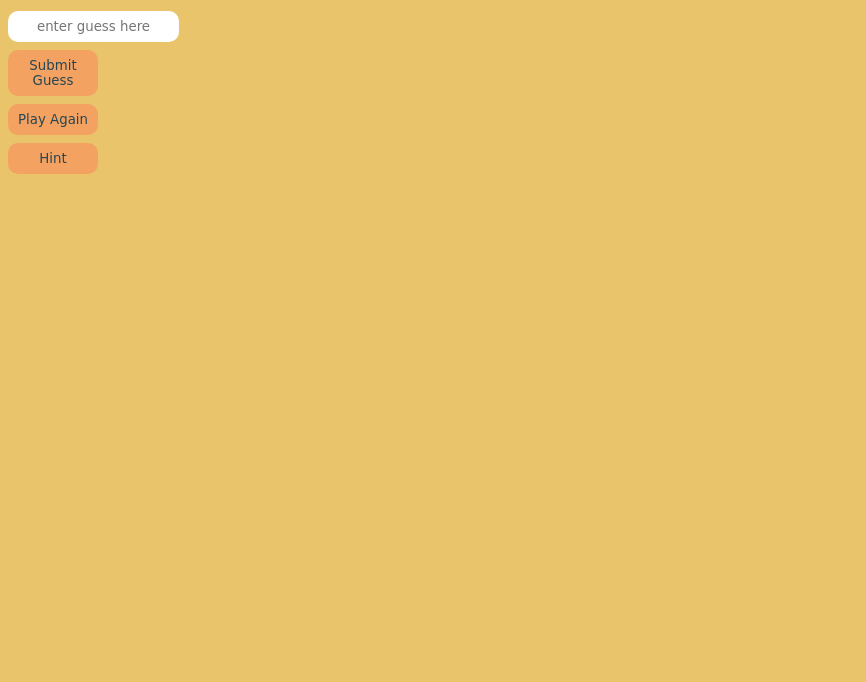
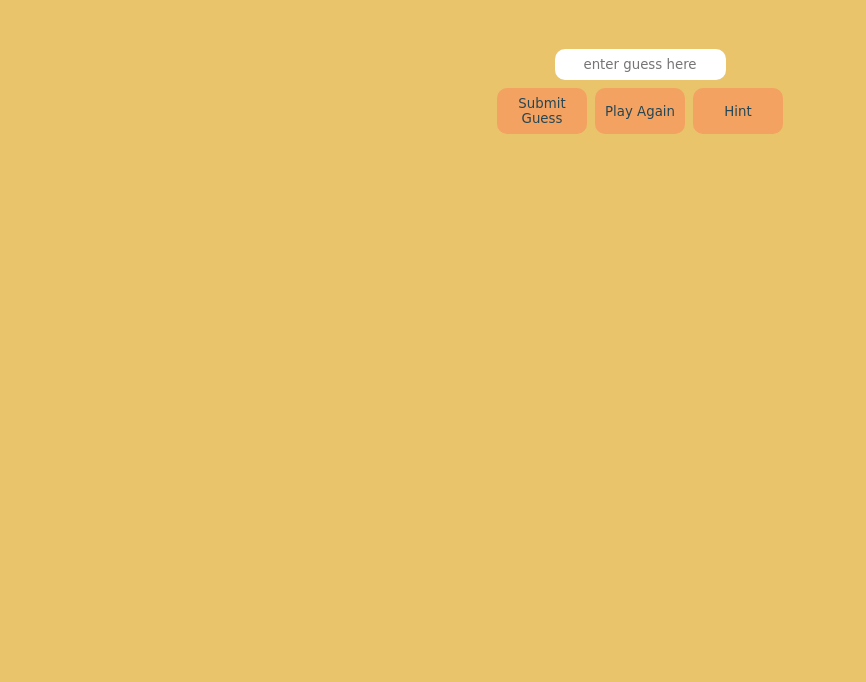
Before and after one commit to corumgold/guessinGame, a website: page index.html in a window 1280 px wide. Shown: the part 118-800 px from the top of the page, without its empty margins (0-866 px from the left). Drawn offline with Linux system fonts and the light colour scheme; a web font is replaced by a local one.

Commit message:
Change styling

```diff
--- a/index.html
+++ b/index.html
@@ -19,9 +19,11 @@
     <ul id="past-guesses"></ul>
     <p id="notifier"></p>
     <input id="guess-input" type="text" placeholder="enter guess here" />
-    <button id="submit-guess">Submit Guess</button>
-    <button id="new-game">Play Again</button>
-    <button id="hint">Hint</button>
+    <div id="buttons">
+      <button id="submit-guess">Submit Guess</button>
+      <button id="new-game">Play Again</button>
+      <button id="hint">Hint</button>
+    </div>
 
     <script src="js/guessing-game.js"></script>
   </body>
--- a/main.css
+++ b/main.css
@@ -1,11 +1,15 @@
 /* Write your CSS code in this file */
 body {
+  display: flex;
+  flex-direction: column;
+  align-items: center;
   background-color: #e9c46a;
   font-family: "Edu VIC WA NT Beginner", cursive;
 }
 
 h1 {
   color: #2a9d8f;
+  margin-bottom: 0;
 }
 
 h2,
@@ -17,6 +21,8 @@ button {
 ul {
   margin: 0;
   color: #e76f51;
+  list-style: none;
+  padding: 0;
 }
 
 input,
@@ -28,11 +34,16 @@ button {
   text-align: center;
 }
 
+#buttons {
+  display: flex;
+}
+
 button {
   display: block;
   background-color: #f4a261;
   width: 90px;
-  margin: 0.5rem 0;
+  margin: 0.5rem 0.25rem;
+
 }
 
 button:hover {
```
